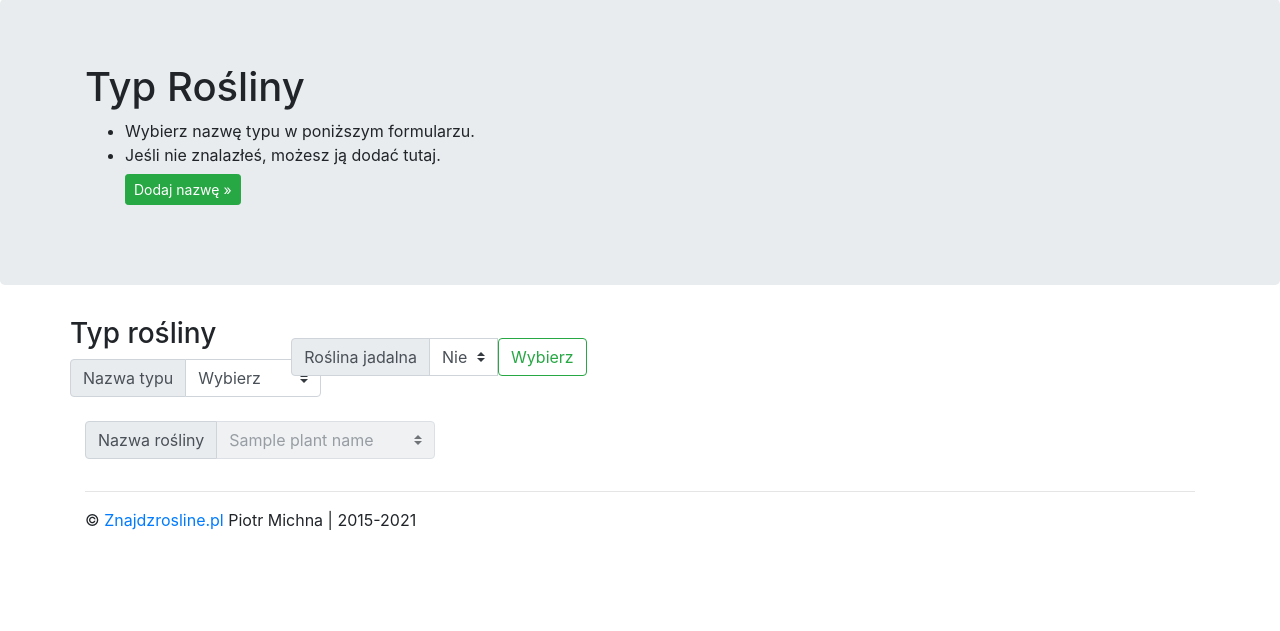
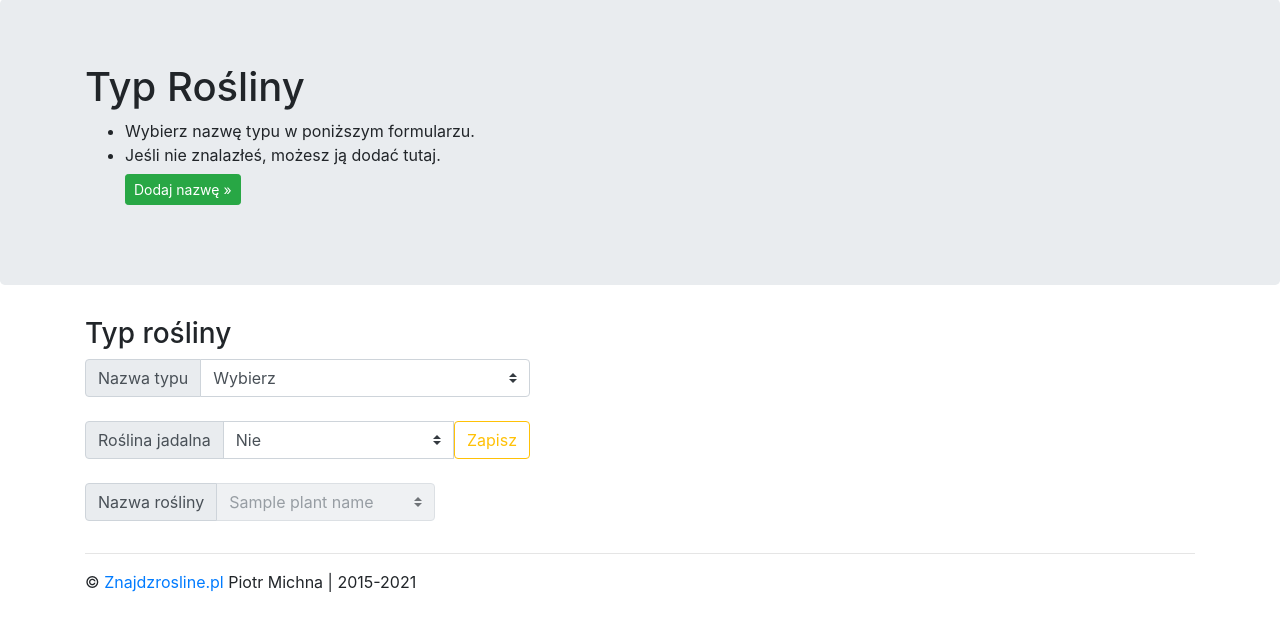
Before and after one commit to piotrmichna/znajdzrosline.pl, a Django app: template wdp/botanical/templates/botanical_sel_type.html in a window 1280 px wide. Shown: the part 57-688 px from the top of the page. Run offline with Django 3.2, Linux system fonts and the light colour scheme; the template is opened without the code that fills it: most values are stand-ins (such as "Sample title", 1, 10 or a date in 2020); some libraries are stand-ins or nearby versions.

Commit message:
modyfikacja ukladu forumlarza zapisu systematyki

```diff
--- a/wdp/botanical/templates/botanical_sel_type.html
+++ b/wdp/botanical/templates/botanical_sel_type.html
@@ -13,10 +13,10 @@
 
 {%  endblock %}
 {% block page_content %}
-<form class="form-inline my-2 my-lg-0" method="POST">
+<form method="POST">
     {% csrf_token %}
     <div class="row">
-        <div>
+        <div class="col-md-5">
         <h3>Typ rośliny</h3>
         <div class="input-group mb-4">
             <div class="input-group-prepend">
@@ -42,7 +42,7 @@
         </div>
     </div>
     <div class="row">
-        <div>
+        <div class="col-md-5">
         <div class="input-group mb-4">
 
             <div class="input-group-prepend">
@@ -57,11 +57,11 @@
                 <option value="Tak">Tak</option>
                 {% endif %}
             </select>
-                <button class="btn btn-outline-success my-2 my-sm-0" type="submit">Wybierz</button>
+            <button class="btn btn-outline-warning my-2 my-sm-0" type="submit">Zapisz</button>
         </div>
         </div>
     </div>
-</form>
+
     {% if error %}
     <div class="row">
         <div class="col-md-4">
@@ -84,4 +84,5 @@
             </div>
         </div>
     </div>
+</form>
 {%  endblock %}
```
Lines whose indentation alone changed are shown as unchanged.
